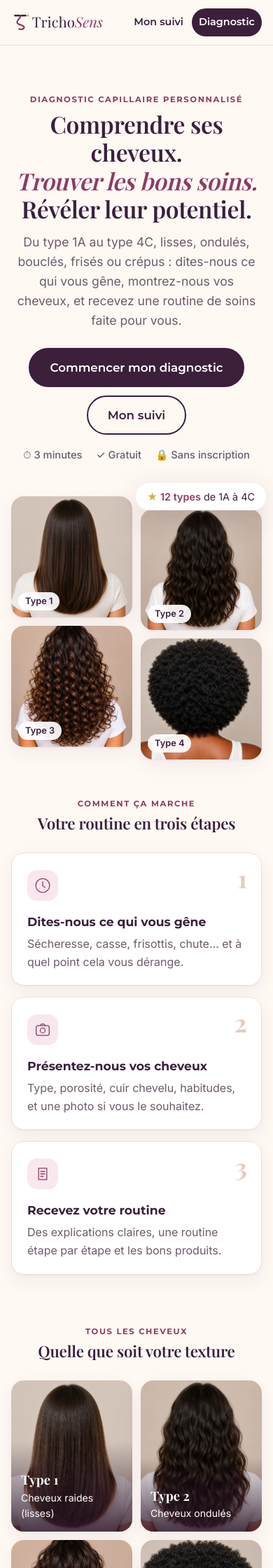
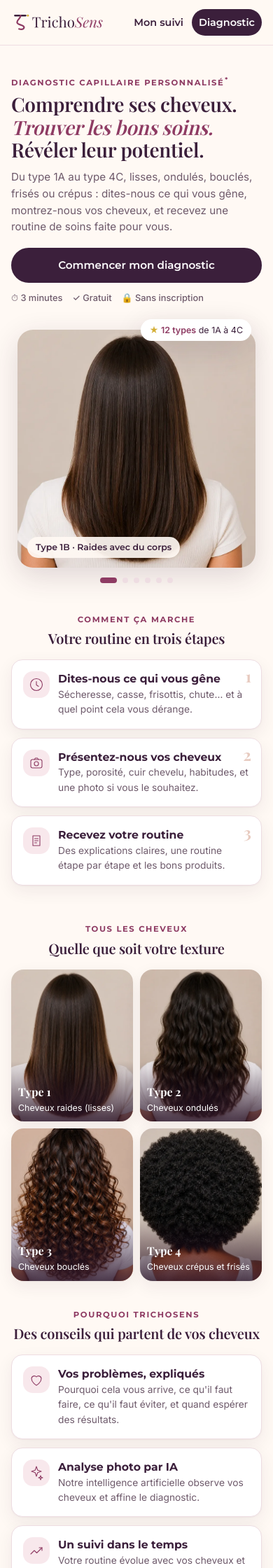
Before and after one commit to Clabandine/clabandine, a FastAPI app: page / in a window 390 px wide. Shown: the top 2240 px of the page at 70% size. Run offline with FastAPI, Linux system fonts and the light colour scheme; some web fonts are replaced.

Commit message:
Accueil en carrousel, typographie mobile allégée, note de bas de page discrète
- Carrousel photo à la place du collage (défilement automatique, glissement au doigt,
  points de navigation, pause au toucher) ; portraits déposés dans
  static/img/carrousel/ pris en compte automatiquement
- Téléphone : textes plus petits et blocs plus aérés sur toutes les pages, cartes
  compactes avec icône à gauche, bouton principal pleine largeur
- Avertissement médical en note de bas de page (astérisque, petits caractères)

Co-Authored-By: Claude Opus 5.5 <noreply@anthropic.com>
Claude-Session: https://claude.ai/code/session_01Bie81dwAWdSHp6tcizQqpz

```diff
--- a/trichosens/app/main.py
+++ b/trichosens/app/main.py
@@ -54,6 +54,34 @@ def visuel(name: str) -> str:
     return f"/static/img/illustrations/{name}.svg"
 
 
+CARROUSEL_DIR = STATIC_DIR / "img" / "carrousel"
+CARROUSEL_DEFAUT = ["1B", "2B", "3A", "3C", "4A", "4C"]
+
+
+def carrousel() -> list[dict]:
+    """Photos du carrousel de l'accueil.
+
+    Déposez des portraits dans static/img/carrousel/ : ils s'affichent par ordre alphabétique.
+    Un nom qui commence par un type (ex. « 3b-portrait.jpg ») ajoute la légende « Type 3B ».
+    Sans photo dans ce dossier, le carrousel montre les photos des types de cheveux.
+    """
+    fichiers = sorted(f for f in CARROUSEL_DIR.glob("*")
+                      if f.suffix.lower() in {".jpg", ".jpeg", ".png", ".webp"})
+    if fichiers:
+        slides = []
+        for f in fichiers:
+            code = f.stem[:2].upper()
+            t = HAIR_TYPES.get(code)
+            slides.append({
+                "src": f"/static/img/carrousel/{f.name}",
+                "legende": f"Type {t.code} · {t.nom}" if t else "",
+                "alt": f"Portrait, cheveux de type {t.code}" if t else "Portrait",
+            })
+        return slides
+    return [{"src": visuel(HAIR_TYPES[c].visuel), "legende": f"Type {c} · {HAIR_TYPES[c].nom}",
+             "alt": f"Cheveux de type {c}"} for c in CARROUSEL_DEFAUT]
+
+
 def logo_url() -> str | None:
     """Logo de la marque s'il a été déposé dans static/img/ (logo.svg, logo.png ou logo.webp)."""
     for ext in ("svg", "png", "webp", "jpg"):
@@ -63,7 +91,7 @@ def logo_url() -> str | None:
 
 
 templates.env.globals.update(
-    logo_url=logo_url,
+    logo_url=logo_url, carrousel=carrousel,
     NEEDS=NEEDS, MOMENTS=MOMENTS, CATEGORIES=CATEGORIES, INTENSITES=INTENSITES, visuel=visuel,
     FAMILLES=FAMILLES, AVIS_URL=AVIS_URL, lien_avis=lien_avis,
     PAIN_LABELS={pid: p.label for pid, p in PAIN_POINTS.items()},
--- a/trichosens/app/static/style.css
+++ b/trichosens/app/static/style.css
@@ -118,7 +118,8 @@ main { padding: 28px 0 64px; min-height: 60vh; }
 .footer-nav { display: flex; flex-wrap: wrap; gap: 8px 20px; }
 .footer-nav a { font-family: var(--font-ui); color: var(--bg); text-decoration: none; font-weight: 600; }
 .footer-nav a:hover { color: var(--copper); }
-.footer-legal { color: #C9B3BE; border-top: 1px solid #573657; padding-top: 16px; margin: 0; }
+.footer-legal { color: #B9A2AE; border-top: 1px solid #573657; padding-top: 12px; margin: 0; font-size: .68rem; line-height: 1.45; }
+.eyebrow sup { font-size: .8em; margin-left: 1px; }
 @media (min-width: 760px) { .footer-inner { grid-template-columns: 2fr 1fr; } .footer-legal { grid-column: 1 / -1; } }
 
 /* --- Cartes, alertes, puces ------------------------------------------------- */
@@ -160,20 +161,30 @@ main { padding: 28px 0 64px; min-height: 60vh; }
 .trust li { margin: 0; }
 .home-hero-media { position: relative; width: 100%; max-width: 520px; margin: 0 auto; }
 @media (max-width: 859px) {
-  /* Tablette et téléphone : collage plus compact, centré sous le texte. */
+  /* Tablette : photos plus compactes, texte centré au-dessus. */
   .home-hero-text { text-align: center; }
   .home-hero-text .lead { margin-left: auto; margin-right: auto; max-width: 600px; }
   .hero-actions, .trust { justify-content: center; }
 }
-.collage { display: grid; grid-template-columns: 1fr 1fr; gap: 12px; }
-.collage-item { margin: 0; position: relative; border-radius: var(--radius); overflow: hidden; box-shadow: var(--shadow); aspect-ratio: 1; }
-.collage-item img { width: 100%; height: 100%; object-fit: cover; transition: transform .6s var(--ease); }
-.collage-item:hover img { transform: scale(1.05); }
-.collage-item figcaption {
-  position: absolute; left: 10px; bottom: 10px; background: rgba(255, 255, 255, .92); color: var(--ink);
-  font-size: .8rem; font-weight: 700; padding: 3px 10px; border-radius: 999px;
+.carousel { position: relative; }
+.carousel-track {
+  display: flex; overflow-x: auto; scroll-snap-type: x mandatory; scrollbar-width: none;
+  border-radius: 26px; box-shadow: var(--shadow-lg); aspect-ratio: 4 / 5; background: var(--brand-soft);
 }
-.collage .c2, .collage .c4 { transform: translateY(18px); }
+.carousel-track::-webkit-scrollbar { display: none; }
+.carousel-track:focus-visible { outline: 3px solid var(--accent); outline-offset: 3px; }
+.slide { flex: 0 0 100%; margin: 0; position: relative; scroll-snap-align: start; }
+.slide img { width: 100%; height: 100%; object-fit: cover; }
+.slide figcaption {
+  position: absolute; left: 14px; bottom: 14px; background: rgba(255, 249, 244, .92); color: var(--brand);
+  font-family: var(--font-ui); font-size: .78rem; font-weight: 600; padding: 5px 12px; border-radius: 999px;
+}
+.carousel-dots { display: flex; justify-content: center; gap: 8px; margin-top: 14px; }
+.carousel-dots button {
+  width: 8px; height: 8px; padding: 0; border: 0; border-radius: 999px; background: var(--line); cursor: pointer;
+  transition: width .3s var(--ease), background .3s;
+}
+.carousel-dots button[aria-current] { width: 24px; background: var(--accent); }
 .floating-badge {
   position: absolute; right: -6px; top: -14px; margin: 0; background: var(--surface); border-radius: 999px;
   padding: 8px 16px; box-shadow: var(--shadow-lg); font-size: .9rem; animation: float 4s ease-in-out infinite;
@@ -551,3 +562,74 @@ input[type="time"]:focus, input[type="date"]:focus, input[type="number"]:focus,
 .type-pill, .stepper li.done span { background: var(--brand); }
 .chip.static { background: var(--brand-soft); color: var(--accent); }
 .how svg, .features svg, .step-icon { stroke: var(--accent); }
+
+/* --- Téléphone : typographie plus fine et blocs plus aérés ------------------------- */
+@media (max-width: 640px) {
+  body { font-size: .9rem; line-height: 1.55; }
+  h1 { font-size: 1.6rem; }
+  h2 { font-size: 1.25rem; }
+  h3 { font-size: .98rem; }
+  .lead { font-size: .95rem; }
+  .help, .small, small { font-size: .8rem; }
+  main { padding: 20px 0 48px; }
+  .card, .question, .photo-box, .pain-report, .how li, .features article, .product { padding: 16px; border-radius: 16px; }
+
+  /* Accueil */
+  .home-hero { gap: 22px; padding: 22px 0 8px; }
+  .home-hero h1 { font-size: clamp(1.55rem, 7.2vw, 1.85rem); line-height: 1.15; }
+  .home-hero-text { text-align: left; }
+  .home-hero-text .lead { margin-left: 0; }
+  .hero-actions { margin: 18px 0 12px; }
+  .hero-actions .button.big { width: 100%; padding: 14px 20px; font-size: .95rem; }
+  .hero-actions .button.secondary { display: none; }  /* « Mon suivi » reste dans l'en-tête */
+  .button { white-space: nowrap; }
+  .cta-band .button.big { padding: 14px 22px; font-size: .92rem; }
+  .trust { justify-content: flex-start; gap: 6px 14px; font-size: .8rem; }
+  .home-hero-media { max-width: 340px; }
+  .carousel-track { aspect-ratio: 1; border-radius: 22px; }
+  .floating-badge { font-size: .78rem; padding: 6px 12px; top: -10px; right: 6px; }
+  .home-section { padding: 36px 0 4px; }
+  .section-head { margin-bottom: 18px; }
+  .how { gap: 12px; }
+  .how svg, .features svg { width: 38px; height: 38px; padding: 7px; margin-bottom: 8px; }
+  .how-num { font-size: 1.4rem; top: 12px; right: 14px; }
+  /* Cartes compactes : icône à gauche du texte. */
+  .how li, .features article { display: grid; grid-template-columns: 38px 1fr; column-gap: 12px; align-items: start; }
+  .how li svg, .features article svg { grid-row: span 2; margin: 0; }
+  .how li h3, .features article h3 { margin: 2px 0 2px; padding-right: 24px; }
+  .how p, .features p { font-size: .86rem; }
+  .families-grid { gap: 10px; }
+  .family-card span { font-size: .78rem; padding: 32px 10px 10px; }
+  .family-card strong { font-size: 1rem; }
+  .features { gap: 12px; }
+  .cta-band { margin-top: 40px; padding: 28px 18px; border-radius: 22px; }
+  .cta-band h2 { font-size: 1.3rem; }
+
+  /* Questionnaire et résultat */
+  .diag-head { margin-bottom: 12px; }
+  .step-head { gap: 12px; margin: 8px 0 14px; }
+  .step-head .step-icon { width: 42px; height: 42px; padding: 7px; }
+  .step-head h2 { font-size: 1.2rem; }
+  .question legend { font-size: .95rem; }
+  .option, .pain-head { padding: 10px 12px; gap: 10px; }
+  .option-text strong, .pain-head strong { font-size: .92rem; }
+  .option-text small, .pain-head small { font-size: .78rem; line-height: 1.35; }
+  .options.visual { grid-template-columns: repeat(2, 1fr); gap: 8px; }
+  .chip span, .chip.static { font-size: .82rem; padding: 4px 12px; }
+  .result-hero { padding: 18px; gap: 12px; }
+  .result-hero h1 { font-size: 1.4rem; }
+  .result-hero .lead { font-size: .88rem; }
+  .tabbed .tab-panel .panel-title { font-size: 1.25rem; }
+  .tabs [role=tab] { font-size: .82rem; padding: 7px 13px; }
+  .stat { padding: 12px; }
+  .stat strong { font-size: 1.3rem; }
+  .pain-report h3 { font-size: 1.05rem; }
+  .step { padding: 14px 14px 14px 50px; }
+  .step::before { left: 12px; top: 14px; width: 26px; height: 26px; }
+  .tip-cards li { padding: 14px 14px 14px 46px; }
+  .tip-cards li::before { left: 14px; top: 13px; }
+
+  /* Pied de page */
+  .site-footer { padding: 28px 0 22px; font-size: .85rem; }
+  .footer-logo { height: 36px; }
+}
--- a/trichosens/app/templates/base.html
+++ b/trichosens/app/templates/base.html
@@ -46,7 +46,7 @@
         <a href="/diagnostic">Faire mon diagnostic</a>
         <a href="/suivi">Mon suivi</a>
       </nav>
-      <p class="small footer-legal">Une analyse du questionnaire n'est pas un diagnostic médical : TrichoSens donne des conseils
+      <p class="footer-legal">* Une analyse du questionnaire n'est pas un diagnostic médical : TrichoSens donne des conseils
         de soin adaptés à votre profil et ne remplace pas l'avis d'un médecin ou d'un dermatologue.
         Vos réponses ne sont pas enregistrées sur nos serveurs : votre historique reste sur votre appareil.</p>
     </div>
--- a/trichosens/app/templates/index.html
+++ b/trichosens/app/templates/index.html
@@ -3,7 +3,7 @@
 {% block content %}
 <section class="home-hero">
   <div class="home-hero-text reveal">
-    <p class="eyebrow">Diagnostic capillaire personnalisé</p>
+    <p class="eyebrow">Diagnostic capillaire personnalisé<sup>*</sup></p>
     <h1>Comprendre ses cheveux.<br><span>Trouver les bons soins.</span><br>Révéler leur potentiel.</h1>
     <p class="lead">Du type 1A au type 4C, lisses, ondulés, bouclés, frisés ou crépus : dites-nous ce qui
       vous gêne, montrez-nous vos cheveux, et recevez une routine de soins faite pour vous.</p>
@@ -18,13 +18,19 @@
     </ul>
   </div>
   <div class="home-hero-media reveal">
-    <div class="collage">
-      {% for f in FAMILLES.values() %}
-      <figure class="collage-item c{{ loop.index }}">
-        <img src="{{ visuel(f.visuel) }}" alt="{{ f.label }}" width="300" height="300" {% if loop.index > 2 %}loading="lazy"{% endif %}>
-        <figcaption>{{ f.titre }}</figcaption>
-      </figure>
-      {% endfor %}
+    {% set slides = carrousel() %}
+    <div class="carousel" data-carousel aria-roledescription="carrousel" aria-label="Différents types de cheveux">
+      <div class="carousel-track" tabindex="0">
+        {% for s in slides %}
+        <figure class="slide" aria-roledescription="diapositive" aria-label="{{ loop.index }} sur {{ slides | length }}">
+          <img src="{{ s.src }}" alt="{{ s.alt }}" width="900" height="900" {% if not loop.first %}loading="lazy"{% endif %}>
+          {% if s.legende %}<figcaption>{{ s.legende }}</figcaption>{% endif %}
+        </figure>
+        {% endfor %}
+      </div>
+      <div class="carousel-dots" role="group" aria-label="Choisir une photo">
+        {% for s in slides %}<button type="button" aria-label="Photo {{ loop.index }}"{% if loop.first %} aria-current="true"{% endif %}></button>{% endfor %}
+      </div>
     </div>
     <p class="floating-badge"><strong>12 types</strong> de 1A à 4C</p>
   </div>
```
Also changed, not shown: trichosens/app/static/app.js (+44 -0 lines), trichosens/README.md, 1 other file.
